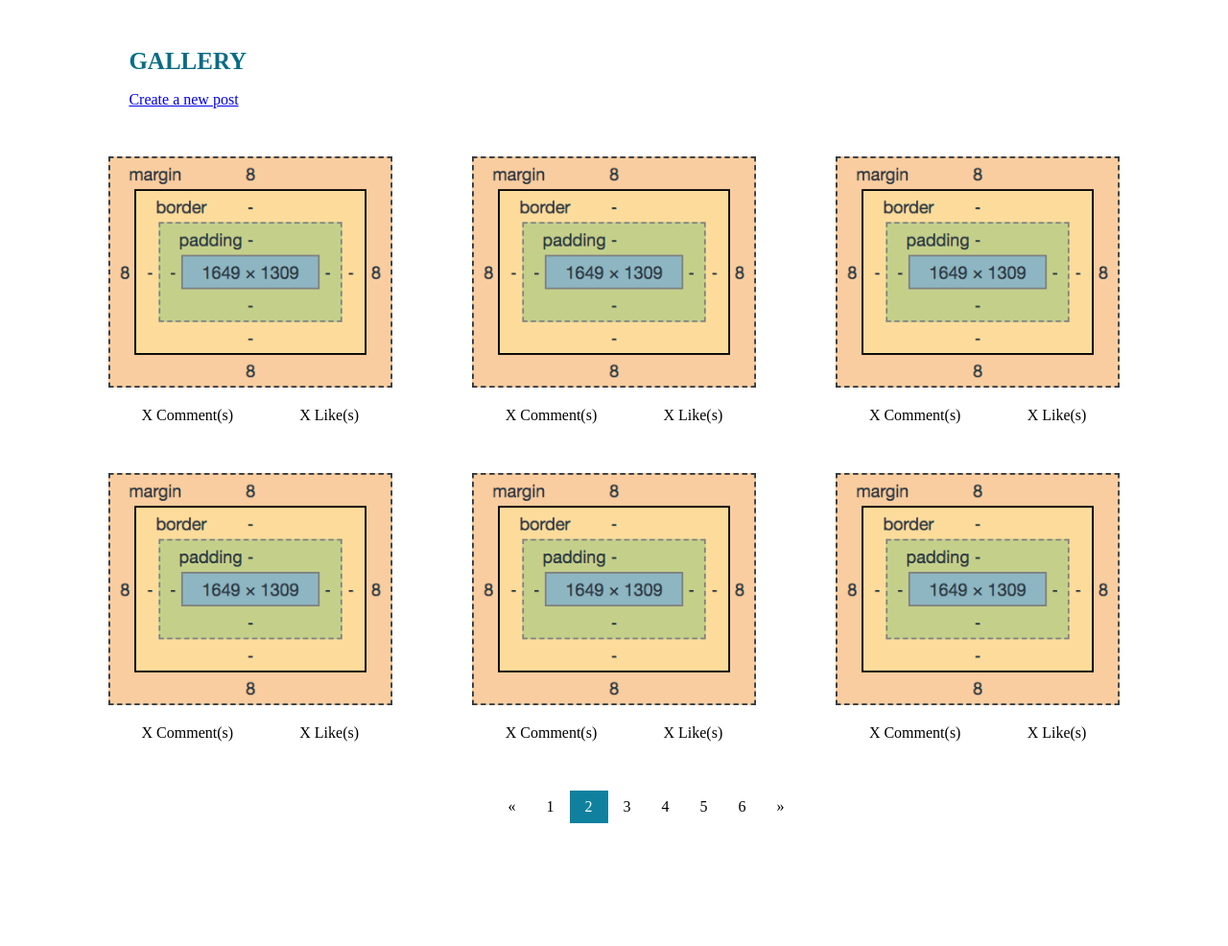
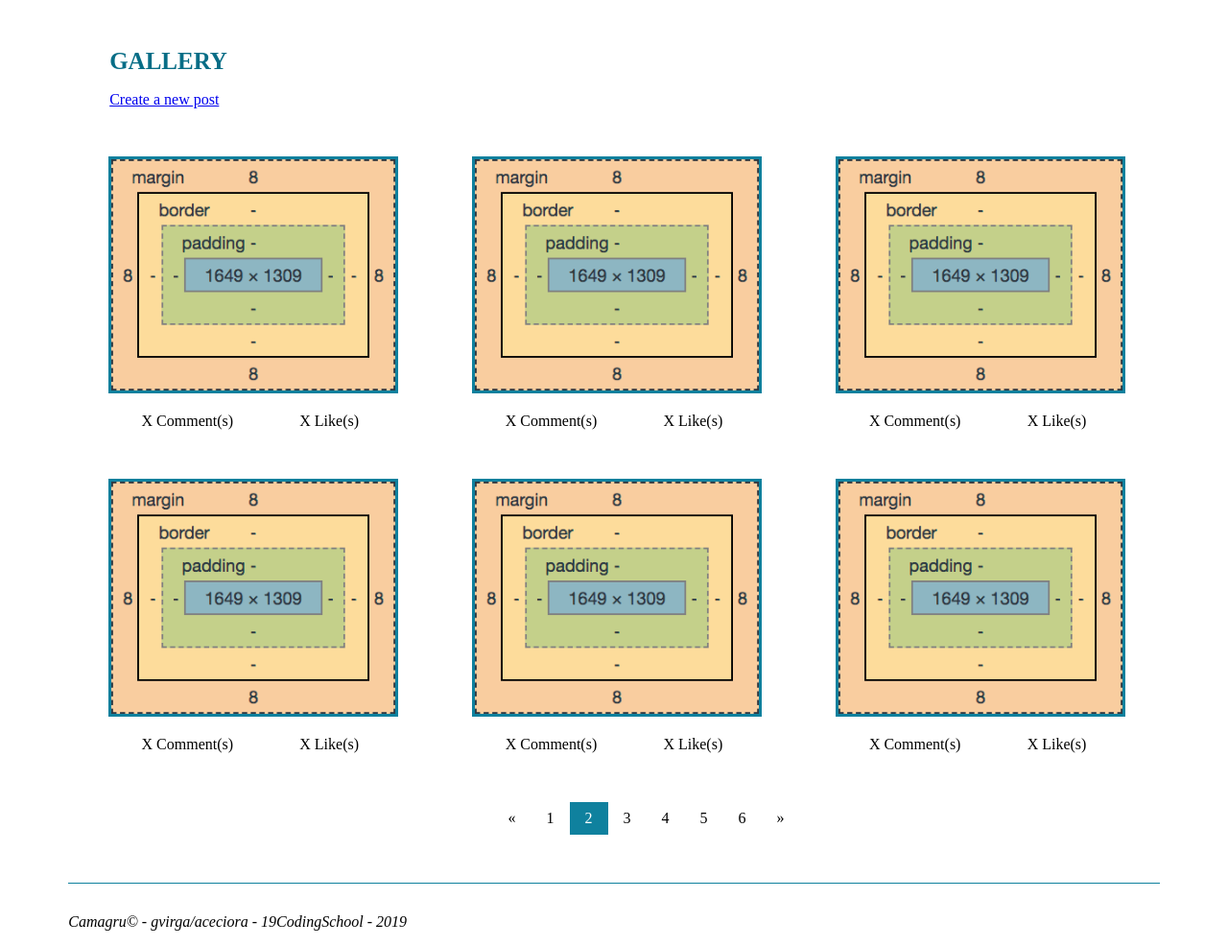
Before and after one commit to adamceci/Camagru, a PHP site: page /?url=1 in a window 1280 px wide. Shown: the part 83-1069 px from the top of the page at 96% size. Before the commit the page ends 941 px from the top, so only its background shows below. Run offline with PHP 8.4, Linux system fonts and the light colour scheme; data that the repository does not hold is empty.

Commit message:
footer kinda done

```diff
--- a/assets/css/style.css
+++ b/assets/css/style.css
@@ -49,7 +49,7 @@ div.header div:nth-child(4) button {
 }
 
 #container_title {
-    width: 80%;
+    width: 83.2%;
     margin: 50px auto;
 }
 
@@ -72,6 +72,7 @@ div.header div:nth-child(4) button {
 
 .post_index img {
     width: 100%;
+    border: 3px solid rgb(15, 129, 158);
 }
 
 .display_nb {
@@ -102,3 +103,11 @@ div.header div:nth-child(4) button {
 .pagination a:hover:not(.active) {
 	background-color: #ddd;
 }
+
+#footer {
+    width: 90%;
+    margin: 50px auto 0 auto;
+    border-top: 1px solid rgb(15, 129, 158);
+    padding-top: 15px;
+    font-style: italic;
+}
--- a/index.php
+++ b/index.php
@@ -8,12 +8,13 @@ require("controllers/Route.class.php");
 Route::set("index", function() {
     require_once("views/header.module.php");
     require_once("views/index.view.php");
+    require_once("views/footer.module.php");
 });
 
 if (!in_array($_GET["url"], Route::$validRoutes)) {
     require_once("views/header.module.php");
     require_once("views/index.view.php");
+    require_once("views/footer.module.php");
 }
-// require_once("");
 
 ?>
--- /dev/null
+++ b/views/footer.module.php
@@ -0,0 +1,14 @@
+<!DOCTYPE html>
+<html>
+<head>
+    <meta charset="utf-8">
+    <link rel="stylesheet" href="assets/css/style.css?rnd=132" type="text/css">
+</head>
+<body>
+
+<div id="footer">
+    <p>Camagru© - gvirga/aceciora - 19CodingSchool - 2019</p>
+</div>
+
+</body>
+</html>
```
